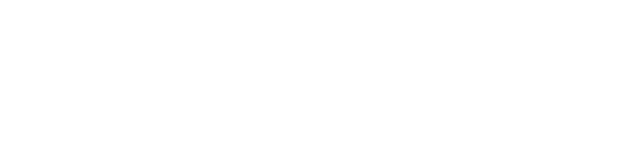
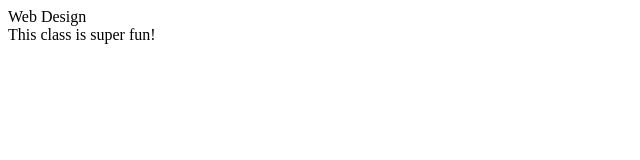
Before and after one commit to Lilliputia/project-1, a plain HTML site: page index.html in a window 1280 px wide. Shown: the whole page, without its empty margins (0-640 px from the left). Drawn offline with Linux system fonts and the light colour scheme.

Commit message:
substance

```diff
--- a/index.html
+++ b/index.html
@@ -7,11 +7,11 @@
 
   <body>
     <header>
-      <!-- Site navigation, logo, etc -->
+      Web Design
     </header>
 
     <main>
-      <!-- Main content of the page -->
+      This class is super fun!
     </main>
 
     <footer>
```
